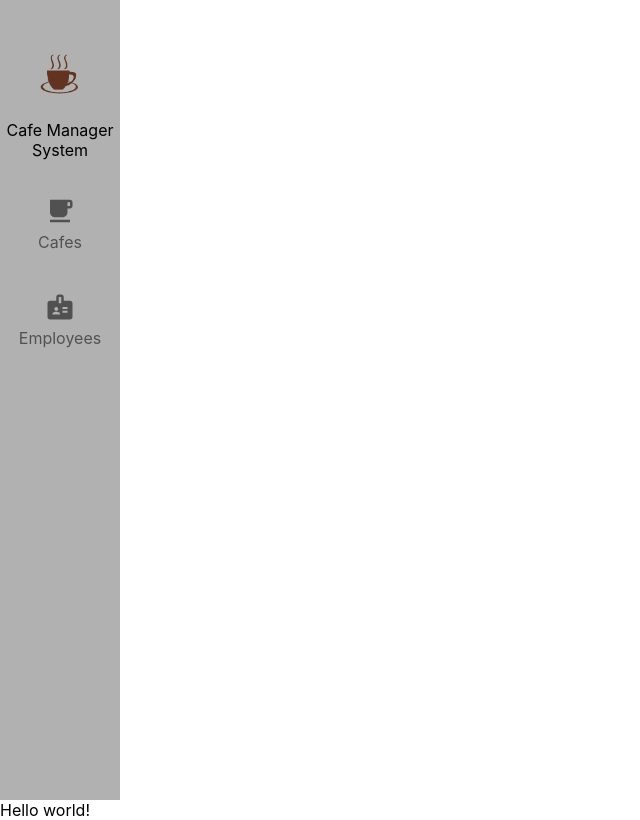
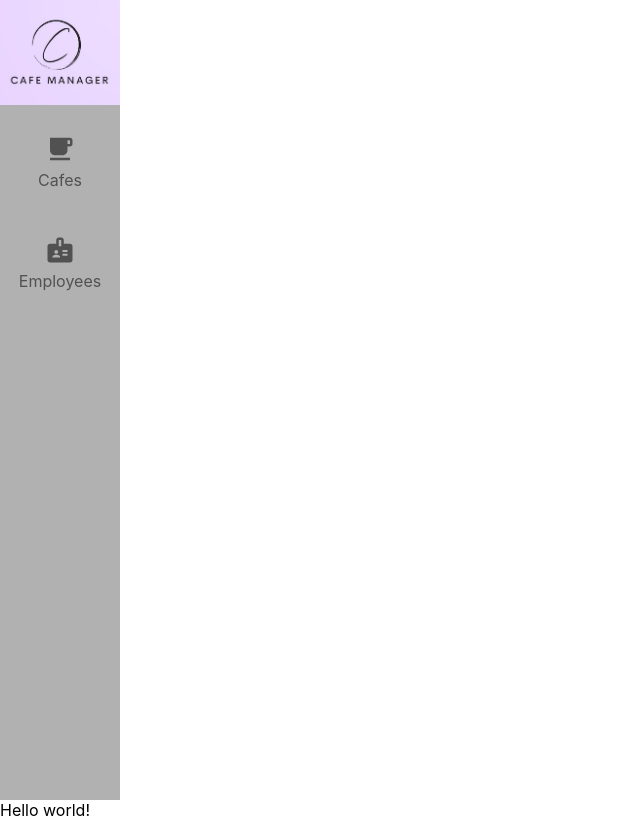
Before and after one commit to gohruichuan/react-cafe-employee, a React (Create React App) app: page / in a window 1280 px wide. Shown: the whole page, without its empty margins (0-640 px from the left). Built offline with nearby package versions, Linux system fonts and the light colour scheme.

Commit message:
refac: sidebar and logo

```diff
--- a/src/components/logo/logo.scss
+++ b/src/components/logo/logo.scss
@@ -1,4 +1,4 @@
 .logoSize{
-    width: 50px;
-    height: 50px;
+    width: 100%;
+    height: 100%;
 }
--- a/src/components/logo/logo.tsx
+++ b/src/components/logo/logo.tsx
@@ -1,9 +1,9 @@
-import logo from "../../assets/logo.png"
+import logo from "../../assets/logo.jpg"
 
 import "./logo.scss"
 
 interface LogoProps{
-    className: string
+    className?: string
 }
 
 export default function Logo({className}: LogoProps){
--- a/src/components/sidebar/sidebar.scss
+++ b/src/components/sidebar/sidebar.scss
@@ -9,16 +9,13 @@
         text-align: center;
         margin: auto;
     }
-    .spacing{
-        margin-top: 50px;
-    }
 
     .MuiIconButton-root{
         width: 100%;
         display: block;
         border-radius: 0;
         padding: 20px 0;
-
+        margin: 5px 0;
         p{
             font-size: 1rem;
             margin: 0;
--- a/src/components/sidebar/sidebar.tsx
+++ b/src/components/sidebar/sidebar.tsx
@@ -10,9 +10,9 @@ export default function Sidebar(){
         <>
             <div className="sidebarWrapper">
                 <div className="center">
-                    <Logo className="spacing"/>
-                    <p>Cafe Manager System</p>
+                    <Logo/>
                 </div>
+                <div className="spacing">
                     <IconButton aria-label="cafes" href="/">
                         <LocalCafeIcon />
                         <p>Cafes</p>
@@ -22,6 +22,8 @@ export default function Sidebar(){
                         <p>Employees</p>
                     </IconButton>
                 </div>
+
+            </div>
         </>
     )
 }
```
Also changed, not shown: src/assets/logo.jpg (added). Lines whose indentation alone changed are shown as unchanged.
